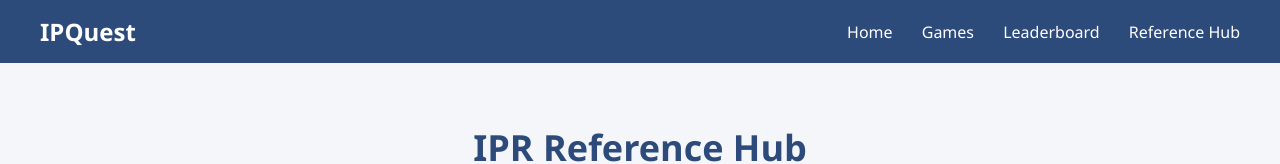
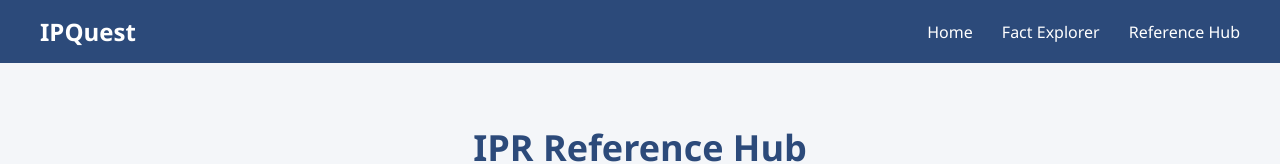
Before and after one commit to Mayurrr02/-Reference-BE, a website: page Frontend/index.html in a window 1280 px wide. Shown: the top 164 px of the page. Drawn offline with Linux system fonts and the light colour scheme; no server answers; a script that the page names is missing.

Commit message:
Update index.html

```diff
--- a/Frontend/index.html
+++ b/Frontend/index.html
@@ -157,8 +157,7 @@
     <h2>IPQuest</h2>
     <div>
       <a href="#">Home</a>
-      <a href="#">Games</a>
-      <a href="#">Leaderboard</a>
+      <a href="https://magnificent-peony-e1904a.netlify.app/">Fact Explorer</a>
       <a href="#">Reference Hub</a>
     </div>
   </div>
```
